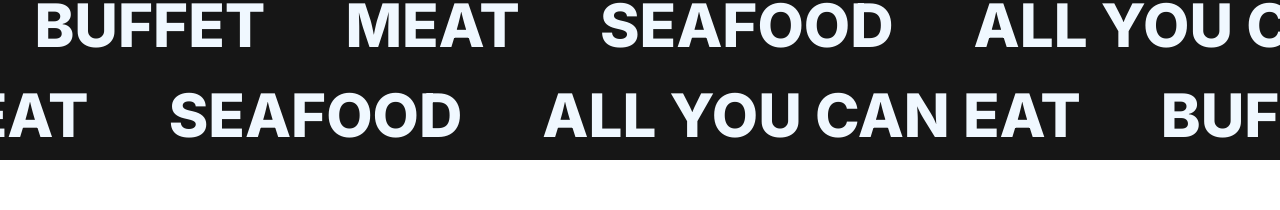
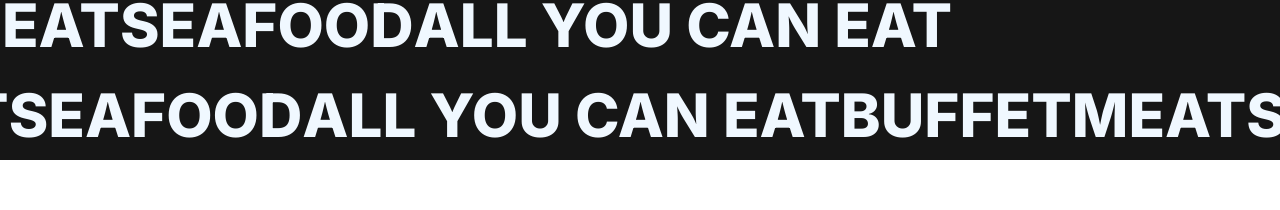
Before and after one commit to ITERSYNC/parorobbq, a Next.js app: page / in a window 1280 px wide. Shown: the part 680-890 px from the top of the page. Built offline with nearby package versions, Linux system fonts and the light colour scheme.

Commit message:
removed gap

```diff
--- a/components/ui/InfiniteCarousel.tsx
+++ b/components/ui/InfiniteCarousel.tsx
@@ -43,7 +43,7 @@ function InfiniteCarousel() {
   return (
     <div className='flex justify-center items-center'>
       <div className='lg:text-[60px] text-[20px] font-extrabold uppercase overflow-hidden'>
-        <ul className='leftToRight flex gap-20'>
+        <ul className='leftToRight flex'>
           {listItems.map(({ name }) => {
             return (
               <li key={name} className='text-nowrap'>
@@ -59,7 +59,7 @@ function InfiniteCarousel() {
             )
           })}
         </ul>
-        <ul className='rightToLeft flex gap-20'>
+        <ul className='rightToLeft flex'>
           {listItems.map(({ name }) => {
             return (
               <li key={name} className='text-nowrap'>
```
